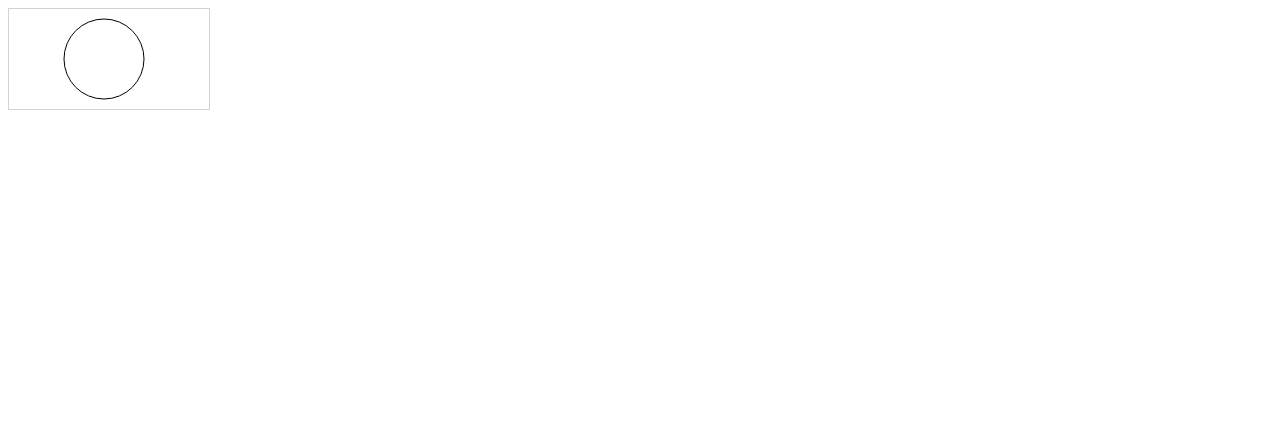
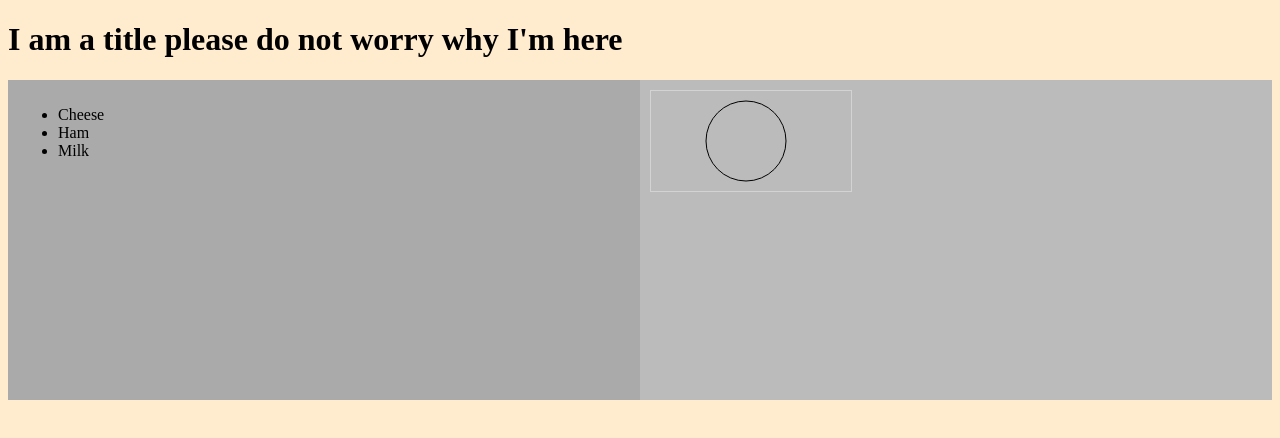
Before and after one commit to Eyoung88/Noire, a website: page dist/index.html in a window 1280 px wide. Drawn offline with Linux system fonts and the light colour scheme; files that its build step writes are made by us from their sources.

Commit message:
Split view and css add

```diff
--- a/src/canvas.js
+++ b/src/canvas.js
@@ -1,4 +1,4 @@
-var c = document.getElementById("myCanvas");
+var c = document.getElementById("pizzaCanvas");
 var ctx = c.getContext("2d");
 ctx.beginPath();
 ctx.arc(95,50,40,0,2*Math.PI);
--- /dev/null
+++ b/src/style.css
@@ -0,0 +1,18 @@
+html {
+    background-color: blanchedalmond;
+}
+
+.row {
+    display: flex;
+}
+
+.column {
+    flex: 50%;
+    padding: 10px;
+    height: 300px;
+}
+
+#pizzaCanvas {
+    margin: auto;
+    justify-content: center;
+}
```
Also changed, not shown: dist/index.html.
